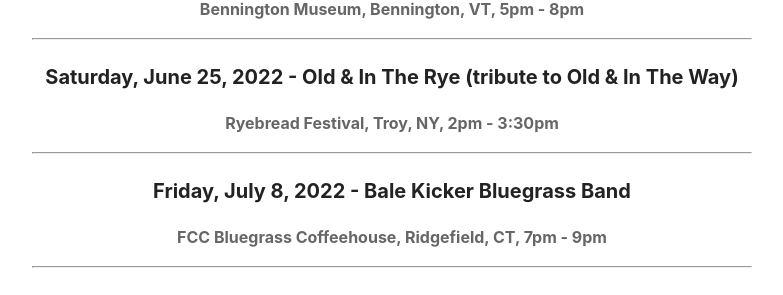
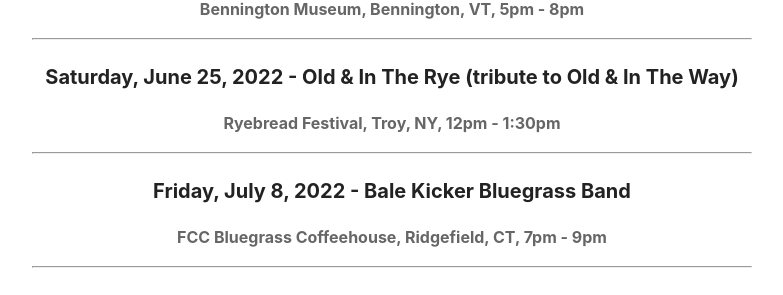
Before and after one commit to thisjaymaloney/thisjaymaloney.github.io, a Jekyll site: the page built from _pages/shows.md, in a window 1280 px wide and 900 px high, scrolled down 386 px. Shown: the part 147-442 px from the top of the window, without its empty margins (248-1031 px from the left). Built offline with Jekyll 4.4.1, drawn with Linux system fonts in a browser that asks for light colours.

Commit message:
Update shows.md

```diff
--- a/_pages/shows.md
+++ b/_pages/shows.md
@@ -13,7 +13,7 @@
 #### Bennington Museum, Bennington, VT, 5pm - 8pm
 ---
 ### Saturday, June 25, 2022 - Old & In The Rye (tribute to Old & In The Way)
-#### Ryebread Festival, Troy, NY, 2pm - 3:30pm
+#### Ryebread Festival, Troy, NY, 12pm - 1:30pm
 ---
 ### Friday, July 8, 2022 - Bale Kicker Bluegrass Band
 #### FCC Bluegrass Coffeehouse, Ridgefield, CT, 7pm - 9pm
```
